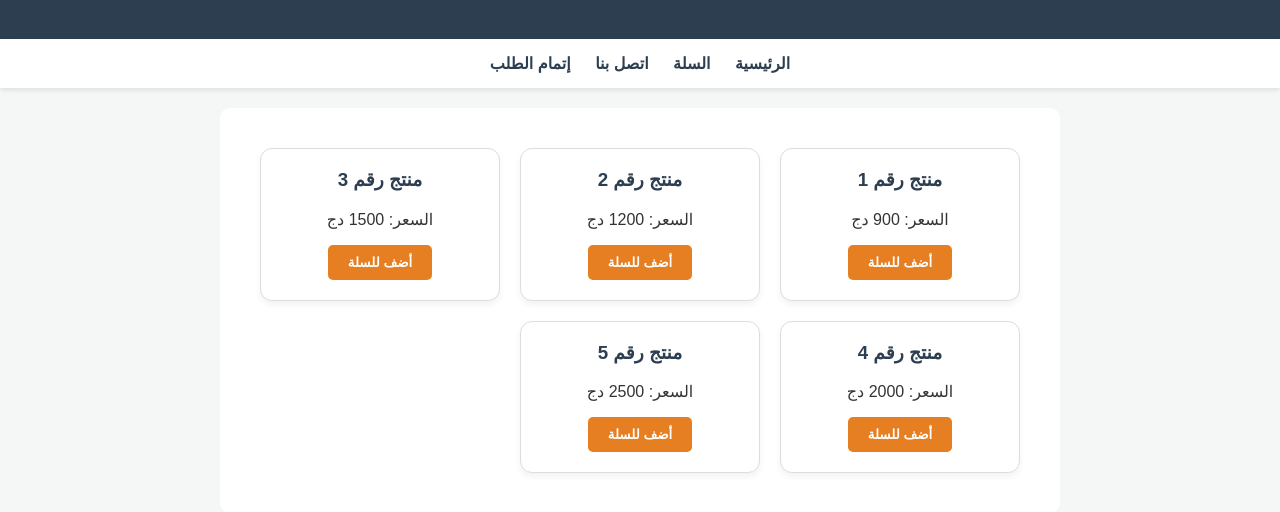
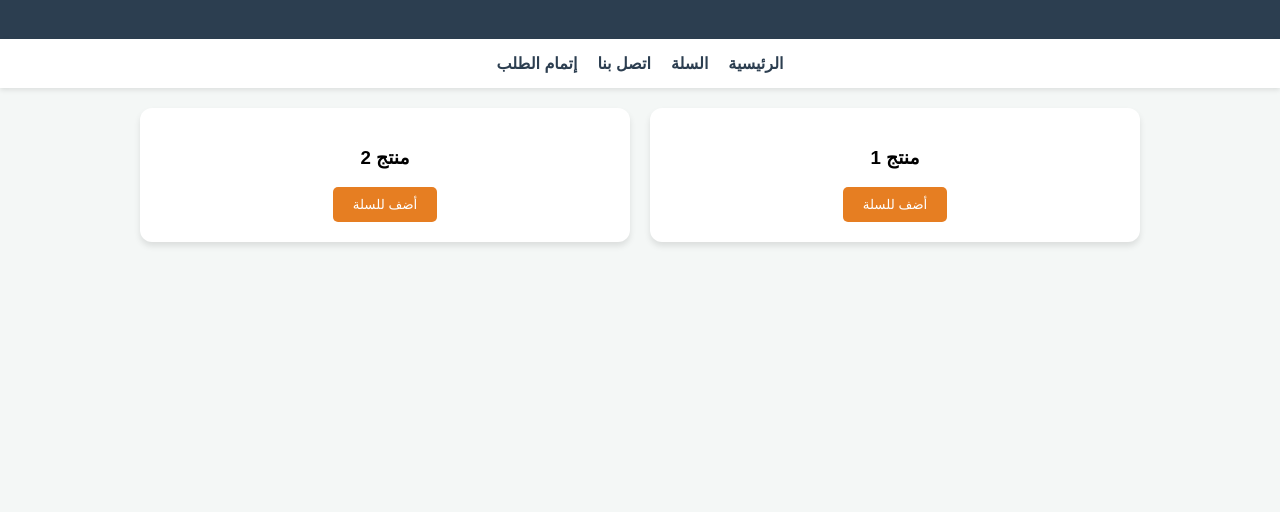
Before and after one commit to Abdelali0669/hanout-store, a website: page index.html in a window 1280 px wide. Shown: the part 82-594 px from the top of the page. Drawn offline with Linux system fonts and the light colour scheme.

Commit message:
Add files via upload

```diff
--- a/index.html
+++ b/index.html
@@ -1,53 +1,13 @@
 <!DOCTYPE html>
 <html lang="ar" dir="rtl">
-<head>
-    <meta charset="UTF-8">
-    <link rel="stylesheet" href="style.css">
-    <title>الرئيسية</title>
-</head>
+<head><link rel="stylesheet" href="style.css"></head>
 <body>
-    <header>
-        <h1>متجر حانوت</h1>
-    </header>
-
-    <nav>
-        <a href="/">الرئيسية</a>
-        <a href="/cart">السلة</a>
-        <a href="/contact">اتصل بنا</a>
-        <a href="/checkout">إتمام الطلب</a>
-    </nav>
-
-    <div class="container">
-        <!-- قسم المنتجات -->
-        <div class="product-grid">
-            <div class="product-card">
-                <h3>منتج رقم 1</h3>
-                <p>السعر: 900 دج</p>
-                <button onclick="addToCart('منتج رقم 1', 900)">أضف للسلة</button>
-            </div>
-            <div class="product-card">
-                <h3>منتج رقم 2</h3>
-                <p>السعر: 1200 دج</p>
-                <button onclick="addToCart('منتج رقم 2', 1200)">أضف للسلة</button>
-            </div>
-            <div class="product-card">
-                <h3>منتج رقم 3</h3>
-                <p>السعر: 1500 دج</p>
-                <button onclick="addToCart('منتج رقم 3', 1500)">أضف للسلة</button>
-            </div>
-            <div class="product-card">
-                <h3>منتج رقم 4</h3>
-                <p>السعر: 2000 دج</p>
-                <button onclick="addToCart('منتج رقم 4', 2000)">أضف للسلة</button>
-            </div>
-            <div class="product-card">
-                <h3>منتج رقم 5</h3>
-                <p>السعر: 2500 دج</p>
-                <button onclick="addToCart('منتج رقم 5', 2500)">أضف للسلة</button>
-            </div>
-        </div>
+    <header><h1>متجر حانوت</h1></header>
+    <nav><a href="/">الرئيسية</a><a href="/cart">السلة</a><a href="/contact">اتصل بنا</a><a href="/checkout">إتمام الطلب</a></nav>
+    <div class="product-grid">
+        <div class="product-card"><h3>منتج 1</h3><button onclick="alert('أضيف للسلة')">أضف للسلة</button></div>
+        <div class="product-card"><h3>منتج 2</h3><button onclick="alert('أضيف للسلة')">أضف للسلة</button></div>
     </div>
-
     <script src="script.js"></script>
 </body>
 </html>
--- a/script.js
+++ b/script.js
@@ -1,15 +1,6 @@
-let cart = JSON.parse(localStorage.getItem('cart')) || [];
-
 function addToCart(name, price) {
-    cart.push({ name, price });
+    let cart = JSON.parse(localStorage.getItem('cart')) || [];
+    cart.push({name, price});
     localStorage.setItem('cart', JSON.stringify(cart));
-    updateCartCount();
-    alert('تمت إضافة ' + name + ' للسلة!');
+    alert('تمت الإضافة للسلة');
 }
-
-function updateCartCount() {
-    document.getElementById('cart-count').innerText = cart.length;
-}
-
-// تحديث العداد عند فتح الصفحة
-updateCartCount();
--- a/server.js
+++ b/server.js
@@ -6,4 +6,4 @@ app.get('/', (req, res) => res.sendFile(__dirname + '/index.html'));
 app.get('/cart', (req, res) => res.sendFile(__dirname + '/cart.html'));
 app.get('/contact', (req, res) => res.sendFile(__dirname + '/contact.html'));
 app.get('/checkout', (req, res) => res.sendFile(__dirname + '/checkout.html'));
-app.listen(port, '0.0.0.0', () => console.log('المتجر يعمل!'));
+app.listen(port, () => console.log('المتجر يعمل'));
--- a/style.css
+++ b/style.css
@@ -1,102 +1,8 @@
-/* تنسيق أساسي للمتجر */
-body {
-    font-family: 'Tajawal', sans-serif;
-    background-color: #f4f7f6;
-    margin: 0;
-    direction: rtl;
-    color: #333;
-}
-
-/* تنسيق الهيدر */
-header {
-    background-color: #2c3e50;
-    color: white;
-    padding: 20px;
-    text-align: center;
-}
-
-/* شريط التنقل */
-nav {
-    background-color: white;
-    padding: 15px;
-    text-align: center;
-    box-shadow: 0 2px 5px rgba(0,0,0,0.1);
-    position: sticky;
-    top: 0;
-}
-
-nav a {
-    margin: 0 10px;
-    text-decoration: none;
-    color: #2c3e50;
-    font-weight: bold;
-    transition: 0.3s;
-}
-
-nav a:hover {
-    color: #e67e22;
-}
-
-/* تنسيق شبكة المنتجات (التي طلبتها) */
-.product-grid {
-    display: grid;
-    grid-template-columns: repeat(auto-fit, minmax(200px, 1fr));
-    gap: 20px;
-    padding: 20px;
-    max-width: 1200px;
-    margin: auto;
-}
-
-/* تنسيق بطاقة المنتج */
-.product-card {
-    background: white;
-    padding: 20px;
-    border: 1px solid #ddd;
-    border-radius: 12px;
-    text-align: center;
-    transition: transform 0.3s ease;
-    box-shadow: 0 4px 6px rgba(0,0,0,0.05);
-}
-
-.product-card:hover {
-    transform: translateY(-5px);
-    box-shadow: 0 8px 12px rgba(0,0,0,0.1);
-}
-
-.product-card h3 {
-    margin-top: 0;
-    color: #2c3e50;
-}
-
-/* تنسيق الأزرار */
-button {
-    background-color: #e67e22;
-    color: white;
-    border: none;
-    padding: 10px 20px;
-    border-radius: 5px;
-    cursor: pointer;
-    font-weight: bold;
-    transition: background 0.3s;
-}
-
-button:hover {
-    background-color: #d35400;
-}
-
-/* تنسيق الحاويات والمدخلات */
-.container {
-    max-width: 800px;
-    margin: 20px auto;
-    padding: 20px;
-    background: white;
-    border-radius: 10px;
-}
-
-input, textarea, select {
-    width: 95%;
-    padding: 12px;
-    margin: 10px 0;
-    border: 1px solid #ccc;
-    border-radius: 5px;
-}
+body { font-family: 'Tajawal', sans-serif; background: #f4f7f6; margin: 0; direction: rtl; }
+header { background: #2c3e50; color: white; padding: 20px; text-align: center; }
+nav { background: white; padding: 15px; text-align: center; box-shadow: 0 2px 5px rgba(0,0,0,0.1); position: sticky; top: 0; }
+nav a { margin: 0 10px; text-decoration: none; color: #2c3e50; font-weight: bold; }
+.product-grid { display: grid; grid-template-columns: repeat(auto-fit, minmax(200px, 1fr)); gap: 20px; padding: 20px; max-width: 1000px; margin: auto; }
+.product-card { background: white; padding: 20px; border-radius: 12px; text-align: center; box-shadow: 0 4px 6px rgba(0,0,0,0.1); }
+button { background: #e67e22; color: white; border: none; padding: 10px 20px; border-radius: 5px; cursor: pointer; }
+input { width: 90%; padding: 10px; margin: 5px 0; border: 1px solid #ccc; }
```
Also changed, not shown: checkout.html (+6 -32 lines), contact.html (+3 -5 lines).
